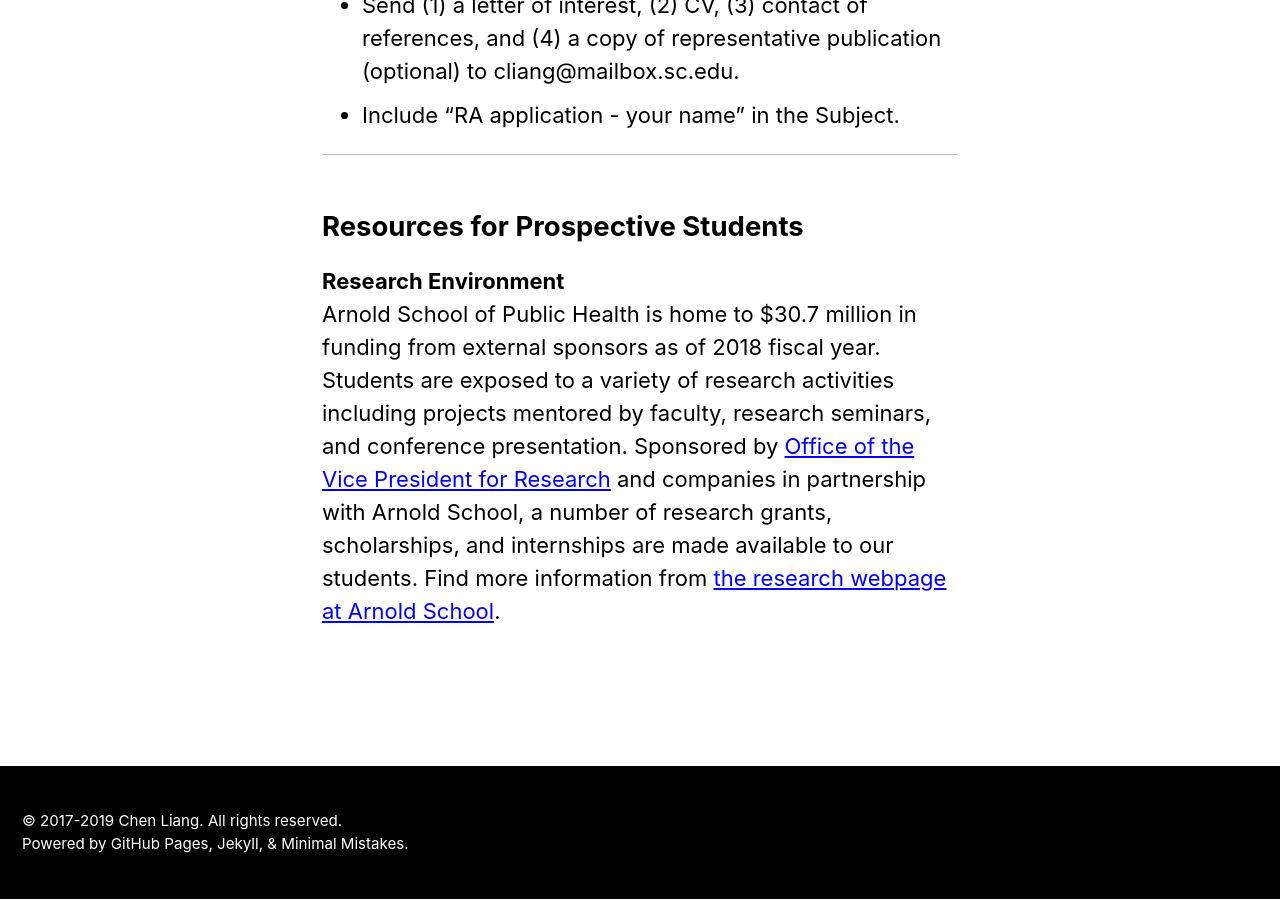
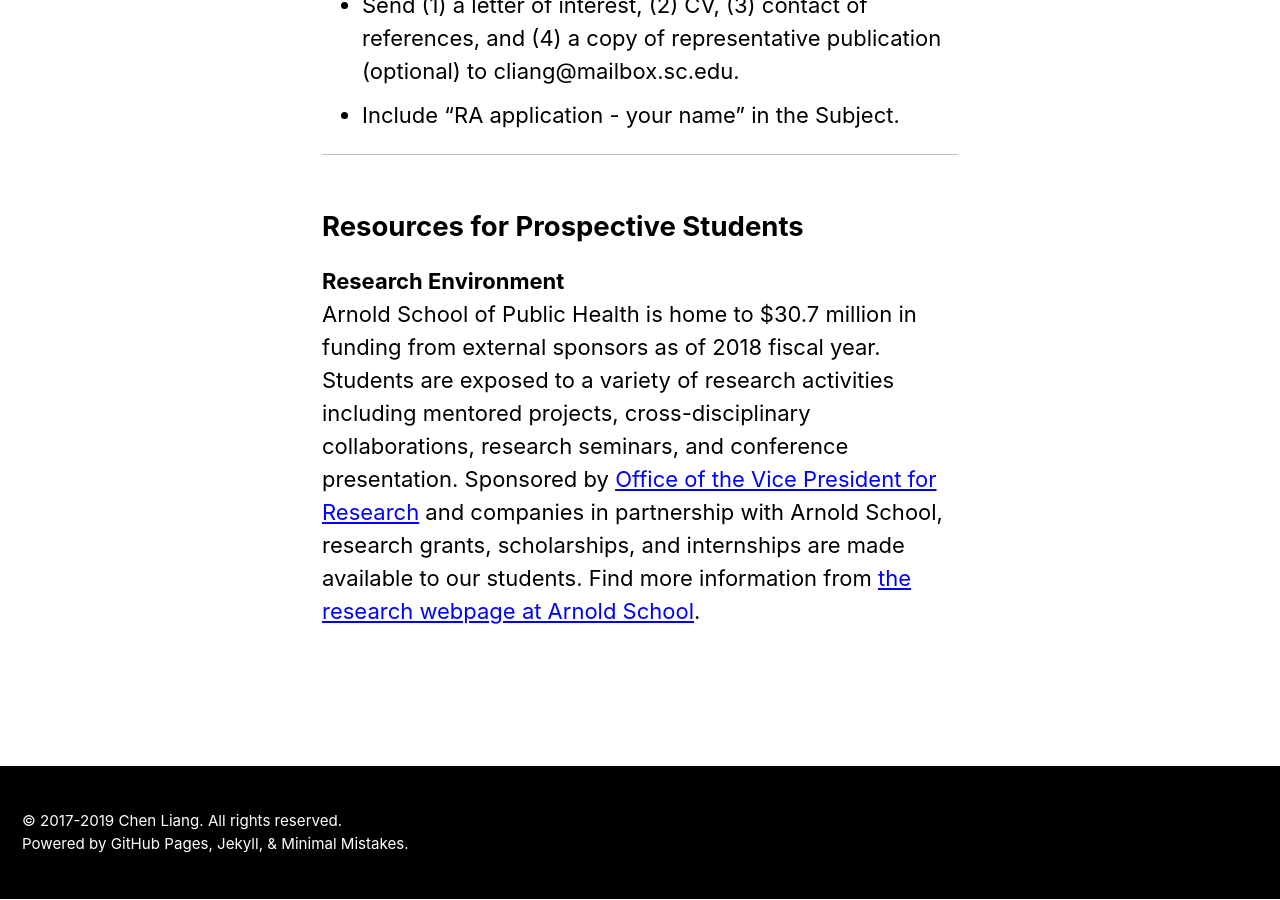
Before and after one commit to nehcgnail/nehcgnail.github.io, a Jekyll site: the page built from _pages/prospective_students.md, in a window 1280 px wide and 900 px high, scrolled down 2364 px. Built offline with Jekyll 4.4.1, drawn with Linux system fonts in a browser that asks for light colours; cached includes are drawn as plain includes; nearby versions of some CDN libraries.

Commit message:
job post

```diff
--- a/_pages/prospective_students.md
+++ b/_pages/prospective_students.md
@@ -45,4 +45,4 @@
 ## Resources for Prospective Students
 
 **Research Environment**<br/>
-Arnold School of Public Health is home to $30.7 million in funding from external sponsors as of 2018 fiscal year. Students are exposed to a variety of research activities including projects mentored by faculty, research seminars, and conference presentation. Sponsored by [Office of the Vice President for Research](https://sc.edu/about/offices_and_divisions/research/internal_funding_awards/students/) and companies in partnership with Arnold School, a number of research grants, scholarships, and internships are made available to our students. Find more information from [the research webpage at Arnold School](https://www.sc.edu/study/colleges_schools/public_health/research/index.php).
+Arnold School of Public Health is home to $30.7 million in funding from external sponsors as of 2018 fiscal year. Students are exposed to a variety of research activities including mentored projects, cross-disciplinary collaborations, research seminars, and conference presentation. Sponsored by [Office of the Vice President for Research](https://sc.edu/about/offices_and_divisions/research/internal_funding_awards/students/) and companies in partnership with Arnold School, research grants, scholarships, and internships are made available to our students. Find more information from [the research webpage at Arnold School](https://www.sc.edu/study/colleges_schools/public_health/research/index.php).
```
